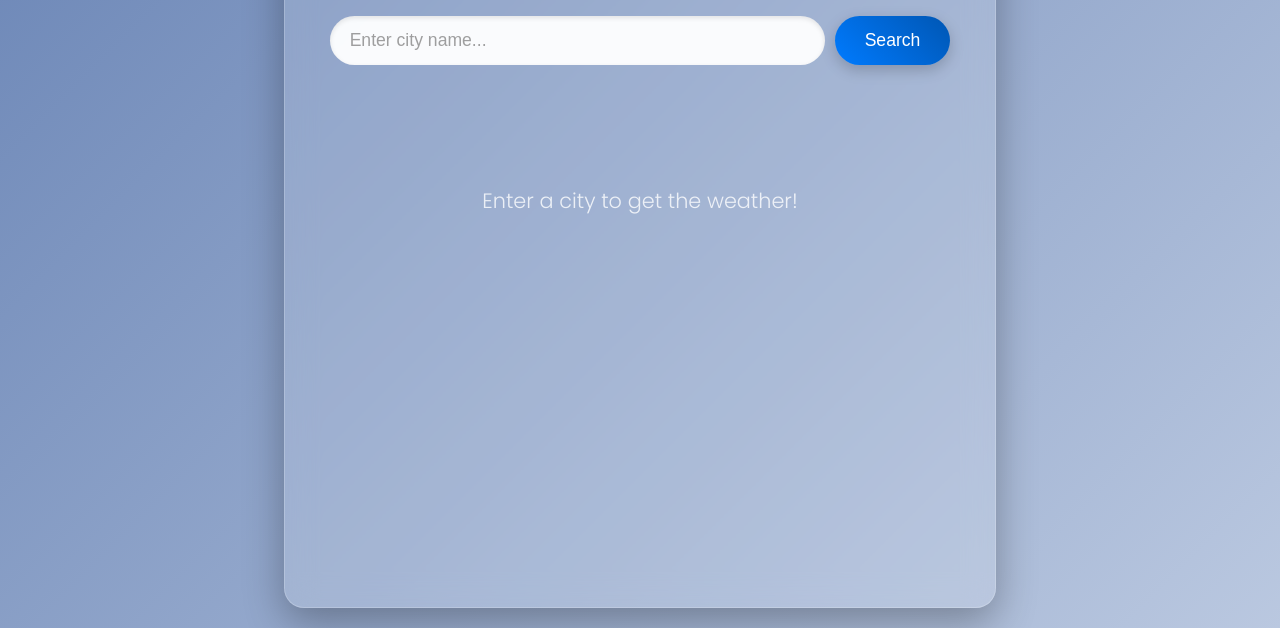
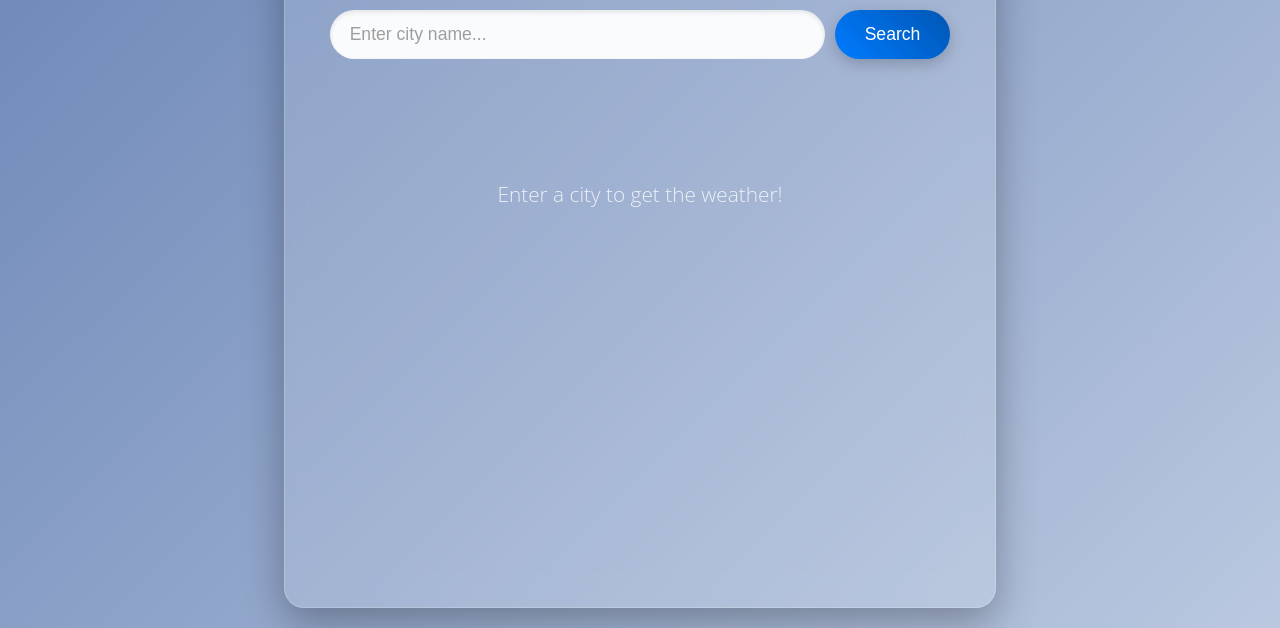
Before and after one commit to Tharun93920/My-Weather-App, a plain HTML site: page index.html in a window 1280 px wide. Shown: the part 172-800 px from the top of the page. Drawn offline with Linux system fonts and the light colour scheme.

Commit message:
Update style.css

```diff
--- a/style.css
+++ b/style.css
@@ -1,5 +1,5 @@
 body {
-    font-family: 'Poppins', sans-serif; /* Using Poppins from Google Fonts */
+    font-family: 'Open Sans', sans-serif; /* Using Poppins from Google Fonts */
     background: linear-gradient(135deg, #6a85b6 0%, #bac8e0 100%); /* Softer, more appealing gradient */
     color: #fff; /* White text for contrast */
     display: flex;
```
